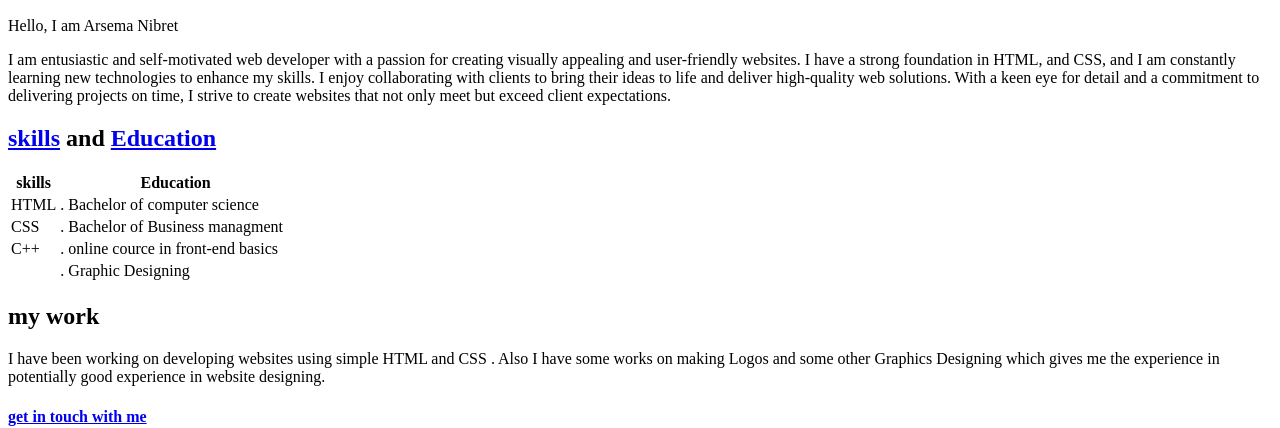
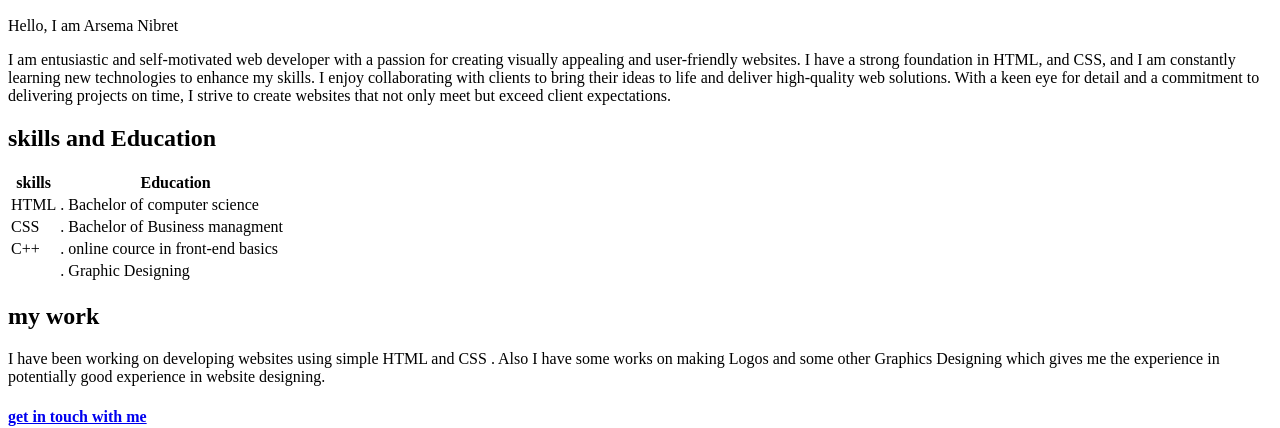
Before and after one commit to 5669-hub/my-portfolio, a plain HTML site: page index.html in a window 1280 px wide. Shown: the part 374-802 px from the top of the page. Drawn offline with Linux system fonts and the light colour scheme.

Commit message:
version4

```diff
--- a/index.html
+++ b/index.html
@@ -41,7 +41,7 @@
     <p>Hello, I am Arsema Nibret</p>
        <p>I am entusiastic and self-motivated web developer with a passion for creating visually appealing and user-friendly websites. I have a strong foundation in HTML, and CSS,  and I am constantly learning new technologies to enhance my skills. I enjoy collaborating with clients to bring their ideas to life and deliver high-quality web solutions. With a keen eye for detail and a commitment to delivering projects on time, I strive to create websites that not only meet but exceed client expectations.</p>
 <h2 id="skill">
-   <span id="skills"> <a href="#skills">skills</a></span> and <span id="Education"><a href="#Education">Education</a></span> </h2>
+   <span> skills</span> and <span >Education</span> </h2>
      <table>
         <tr>
             <th>skills</th>
```
